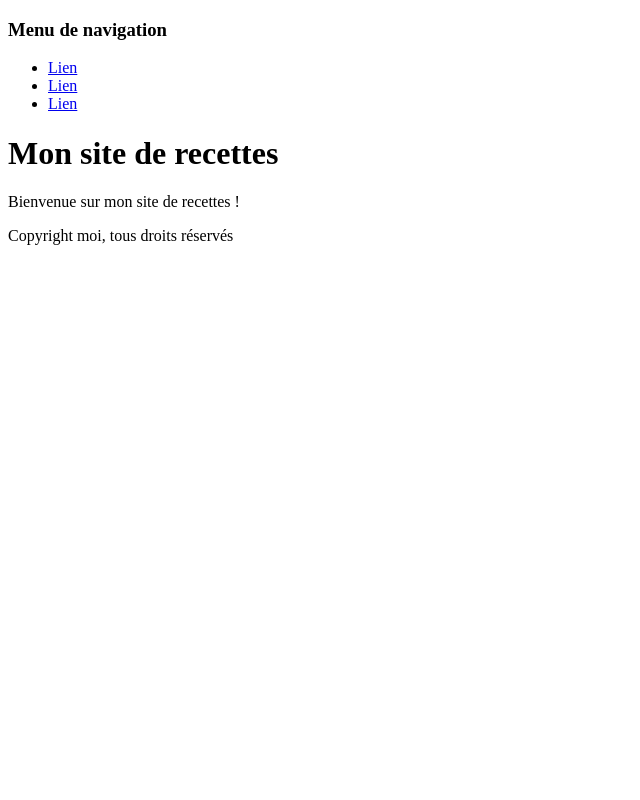
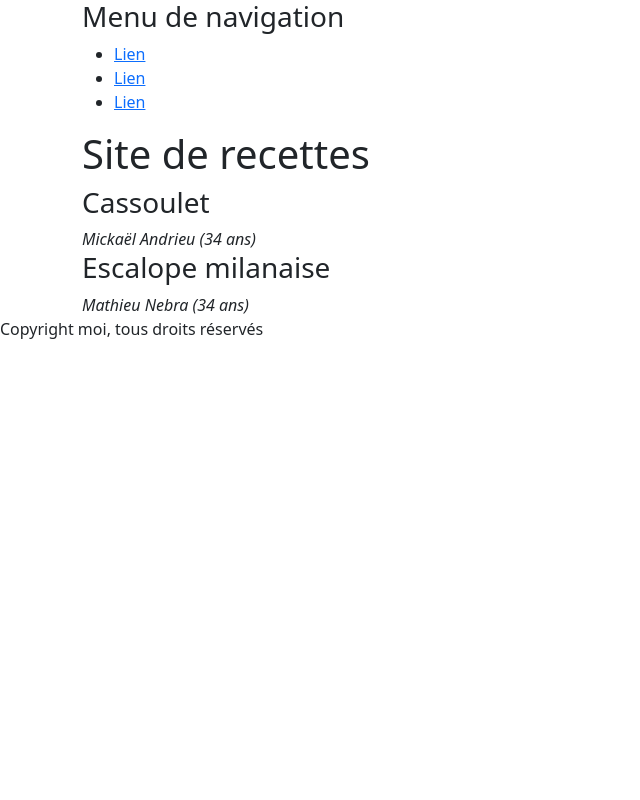
Before and after one commit to MatheoVeillat/php_mysql, a PHP site: page / in a window 1280 px wide. Shown: the whole page, without its empty margins (0-640 px from the left). Run offline with PHP 8.4, Linux system fonts and the light colour scheme.

Commit message:
Organisez le code PHP en blocs

```diff
--- a/footer.php
+++ b/footer.php
@@ -1,3 +1,3 @@
-    <footer id="pied_de_page">
+<footer id="pied_de_page">
         <p>Copyright moi, tous droits réservés</p>
     </footer>
--- /dev/null
+++ b/functions.php
@@ -0,0 +1,29 @@
+<?php
+
+function isValidRecipe(array $recipe) {
+    if (array_key_exists('is_enabled', $recipe)) {
+        return $recipe['is_enabled'];
+    }
+    return false;
+}
+
+function getRecipes(array $recipes) {
+    $validRecipes = [];
+    foreach ($recipes as $recipe) {
+        if (isValidRecipe($recipe)) {
+            $validRecipes[] = $recipe;
+        }
+    }
+    return $validRecipes;
+}
+
+function displayAuthor(string $authorEmail, array $users) {
+    foreach ($users as $user) {
+        if ($authorEmail === $user['email']) {
+            return $user['full_name'] . ' (' . $user['age'] . ' ans)';
+        }
+    }
+    return '';
+}
+
+?>
--- a/index.php
+++ b/index.php
@@ -1,34 +1,35 @@
 <!DOCTYPE html>
 <html>
-    <head>
-        <meta charset="utf-8" />
-        <title>Mon site de recettes</title>
-    </head>
-
-    <body>
-
-    <!-- L'en-tête -->
-
-    <header>
-        <!-- Le menu -->
-
-        <?php include('header.php'); ?>
-
-    </header>
-
-    <!-- Le corps -->
-
-    <div id="corps">
-        <h1>Mon site de recettes</h1>
-
-            <p>
-                Bienvenue sur mon site de recettes !
-            </p>
-        </div>
-
-    <!-- Le pied de page -->
-
-        <?php include('footer.php'); ?>
-
-    </body>
+<head>
+    <meta charset="UTF-8">
+    <meta http-equiv="X-UA-Compatible" content="IE=edge">
+    <meta name="viewport" content="width=device-width, initial-scale=1.0">
+    <title>Site de recettes - Page d'accueil</title>
+    <link
+    href="https://cdn.jsdelivr.net/npm/bootstrap@5.0.2/dist/css/bootstrap.min.css"
+    rel="stylesheet"
+    >
+</head>
+<body class="d-flex flex-column min-vh-100">
+    <div class="container">
+        <?php include_once('header.php'); ?>
+            <h1>Site de recettes</h1>
+            <!-- inclusion des variables et fonctions -->
+            <?php
+                include_once('variables.php');
+                include_once('functions.php');
+            ?>
+    <!-- inclusion de l'entête du site -->
+    <?php include_once('header.php'); ?>
+    <?php foreach(getRecipes($recipes) as $recipe) : ?>
+        <article>
+            <h3><?php echo $recipe['title']; ?> </h3>
+            <div><?php echo $recipe['recipe']; ?> </div>
+            <i><?php echo displayAuthor($recipe['author'], $users); ?> </i>
+        </article>
+        <?php endforeach ?>
+    </div>
+    <!-- inclusion du bas de page du site -->
+    <?php include_once('footer.php'); ?>
+</body>
 </html>
--- /dev/null
+++ b/variables.php
@@ -0,0 +1,62 @@
+<?php
+
+$users = [
+    [
+        'full_name' => 'Mickaël Andrieu',
+        'email' => 'mickael.andrieu@exemple.com',
+        'age' => 34,
+    ],
+    [
+        'full_name' => 'Mathieu Nebra',
+        'email' => 'mathieu.nebra@exemple.com',
+        'age' => 34,
+    ],
+    [
+        'full_name' => 'Laurène Castor',
+        'email' => 'laurene.castor@exemple.com',
+        'age' => 28,
+    ],
+];
+
+$recipes = [
+    [
+        'title' => 'Cassoulet',
+        'recipe' => '',
+        'author' => 'mickael.andrieu@exemple.com',
+        'is_enabled' => true,
+    ],
+    [
+        'title' => 'Couscous',
+        'recipe' => '',
+        'author' => 'mickael.andrieu@exemple.com',
+        'is_enabled' => false,
+    ],
+    [
+        'title' => 'Escalope milanaise',
+        'recipe' => '',
+        'author' => 'mathieu.nebra@exemple.com',
+        'is_enabled' => true,
+    ],
+    [
+        'title' => 'Salade Romaine',
+        'recipe' => '',
+        'author' => 'laurene.castor@exemple.com',
+        'is_enabled' => false,
+    ],
+];
+
+$romanSalad = [
+    'title' => 'Salade Romaine',
+    'recipe' => 'Etape 1 : Lavez la salade ; Etape 2 : euh ...',
+    'author' => 'laurene.castor@exemple.com',
+    'is_enabled' => true,
+];
+
+$sushis = [
+    'title' => 'Sushis',
+    'recipe' => 'Etape 1 : du saumon ; Etape 2 : du riz',
+    'author' => 'laurene.castor@exemple.com',
+    'is_enabled' => false,
+];
+
+?>
```
